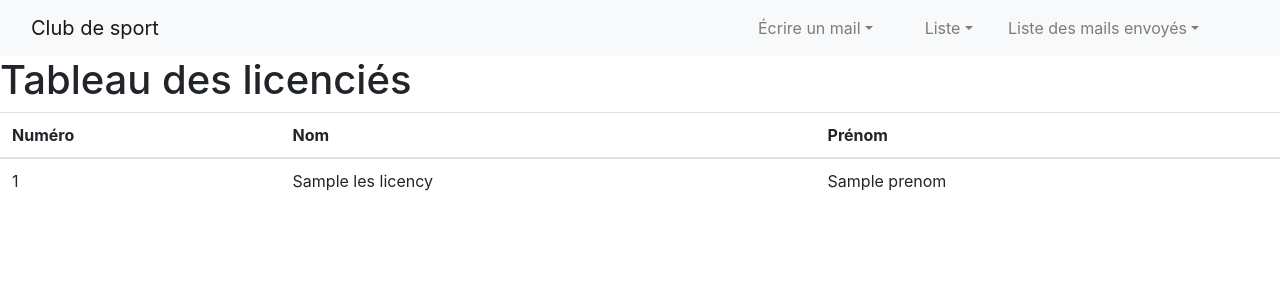
After one commit to ErosPhil/projetPW_Partie2, a Symfony app: template templates/licencies/index.html.twig in a window 1280 px wide. The commit adds this page. Shown: the top 300 px of the page. Run offline with Twig, Linux system fonts and the light colour scheme; the template is opened without the code that fills it: most values are stand-ins (such as "Sample title", 1, 10 or a date in 2020); some libraries are stand-ins or nearby versions.

Commit message:
liste des licencies; sans categorie prise en compte

```diff
--- a/src/Entity/Licencie.php
+++ b/src/Entity/Licencie.php
@@ -20,10 +20,10 @@ class Licencie
     private ?string $prenom = null;
 
     #[ORM\Column(length: 255)]
-    private ?Categorie $id_categorie = null;
+    private ?string $id_categorie = null;
 
     #[ORM\Column(length: 255)]
-    private ?Contact $id_contact = null;
+    private ?string $id_contact = null;
 
     public function getId(): ?int
     {
--- a/templates/base.html.twig
+++ b/templates/base.html.twig
@@ -12,30 +12,32 @@
     {% block body %}
         {# bannière #}
         <nav class="navbar navbar-expand-sm bg-light navbar-light">
-            <div class="container-fluid">
-                <a class="navbar-brand" href="">Club de sport</a>
-                <ul class="navbar-nav">
-                    <li class="nav-item dropdown">
+            <div class="container-fluid row">
+                <a class="navbar-brand col-2" href="{{path('accueil')}}">Club de sport</a>
+                <ul class="navbar-nav col-10">
+                    <div class="col-6"></div>
+                    <li class="nav-item dropdown col-2">
+                        <a class="nav-link dropdown-toggle" href="#" id="navbarDropdownMenuLink" data-toggle="dropdown" aria-haspopup="true" aria-expanded="false">Écrire un mail</a>
+                        <div class="dropdown-menu" aria-labelledby="navbarDropdownMenuLink">
+                            <a class="dropdown-item" href="">aux éducateurs</a>
+                            <a class="dropdown-item" href="">aux contacts de catégorie(s)</a>
+                        </div>
+                    </li>
+                    <li class="nav-item dropdown col-1">
                         <a class="nav-link dropdown-toggle" href="#" id="navbarDropdownMenuLink" data-toggle="dropdown" aria-haspopup="true" aria-expanded="false">Liste</a>
                         <div class="dropdown-menu" aria-labelledby="navbarDropdownMenuLink">
-                            <a class="dropdown-item" href="">des licenciés</a>
-                            <a class="dropdown-item" href="">des contacts</a>
+                            <a class="dropdown-item" href="{{path('listeLicencies')}}">des licenciés d'une catégorie</a>
+                            <a class="dropdown-item" href="">des contacts d'une catégorie ?</a>
                         </div>
                     </li>
-                    <li class="nav-item dropdown">
+                    <li class="nav-item dropdown col-2">
                         <a class="nav-link dropdown-toggle" href="#" id="navbarDropdownMenuLink" data-toggle="dropdown" aria-haspopup="true" aria-expanded="false">Liste des mails envoyés</a>
                         <div class="dropdown-menu" aria-labelledby="navbarDropdownMenuLink">
                             <a class="dropdown-item" href="">aux éducateurs</a>
                             <a class="dropdown-item" href="">aux contacts</a>
                         </div>
                     </li>
-                    <li class="nav-item dropdown">
-                        <a class="nav-link dropdown-toggle" href="#" id="navbarDropdownMenuLink" data-toggle="dropdown" aria-haspopup="true" aria-expanded="false">Écrire un mail</a>
-                        <div class="dropdown-menu" aria-labelledby="navbarDropdownMenuLink">
-                            <a class="dropdown-item" href="">aux éducateurs</a>
-                            <a class="dropdown-item" href="">aux contacts de catégorie(s)</a>
-                        </div>
-                    </li>
+                    <div class="col-1"></div>
                 </ul>
             </div>
         </nav>
--- /dev/null
+++ b/templates/licencies/index.html.twig
@@ -0,0 +1,23 @@
+{% extends 'base.html.twig' %}
+{% block projet_body %}
+    <h1>Tableau des licenciés</h1>
+
+    <table class="table">
+        <thead>
+        <tr>
+            <th>Numéro</th>
+            <th>Nom</th>
+            <th>Prénom</th>
+        </tr>
+        </thead>
+        <tbody>
+            {% for licencie in lesLicencies %}
+                <tr {% if loop.index is even %} class="bg-light" {% endif %}>
+                    <td>{{licencie.id}}</td>
+                    <td>{{licencie.nom}}</td>
+                    <td>{{licencie.prenom}}</td>
+                </tr>
+            {% endfor %}
+        </tbody>
+      </table>
+{% endblock %}
```
Also changed, not shown: src/Controller/LicenciesController.php (added, +22 -0 lines), src/Repository/LicencieRepository.php (+8 -0 lines).
